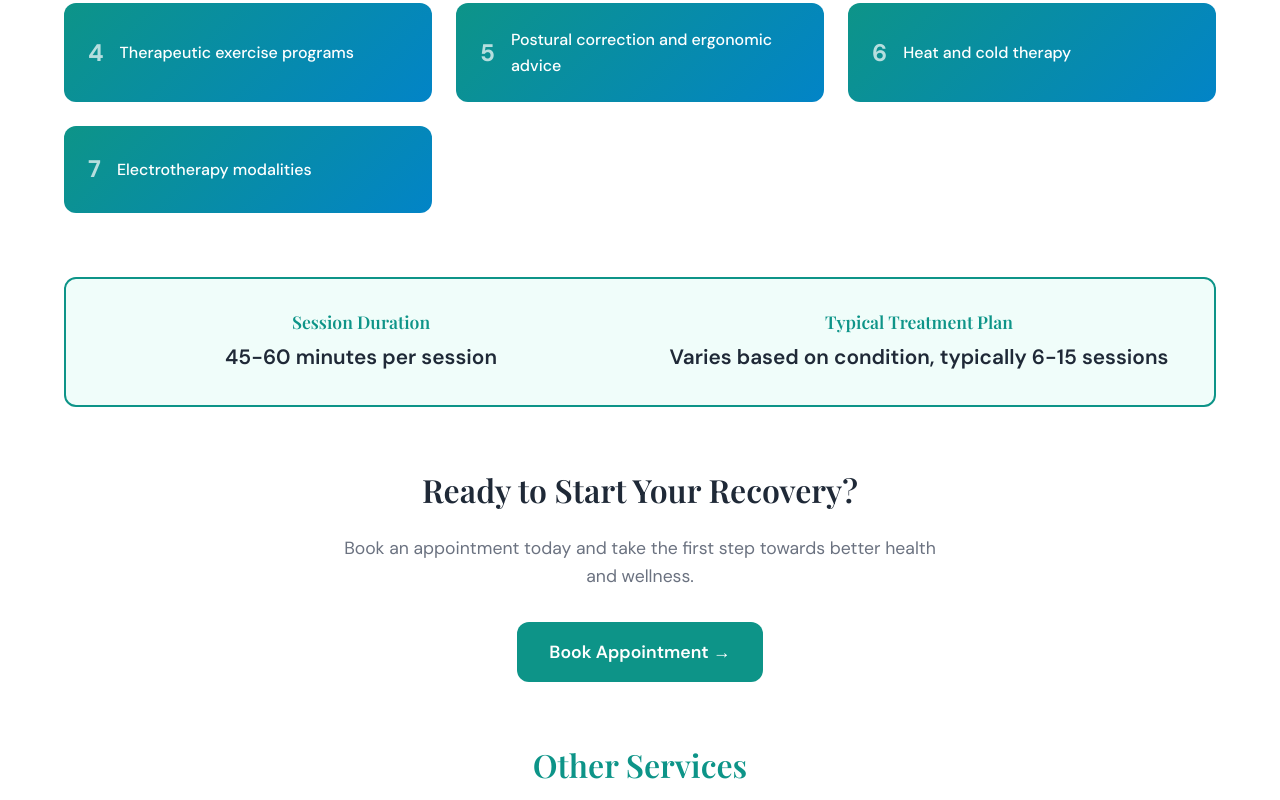
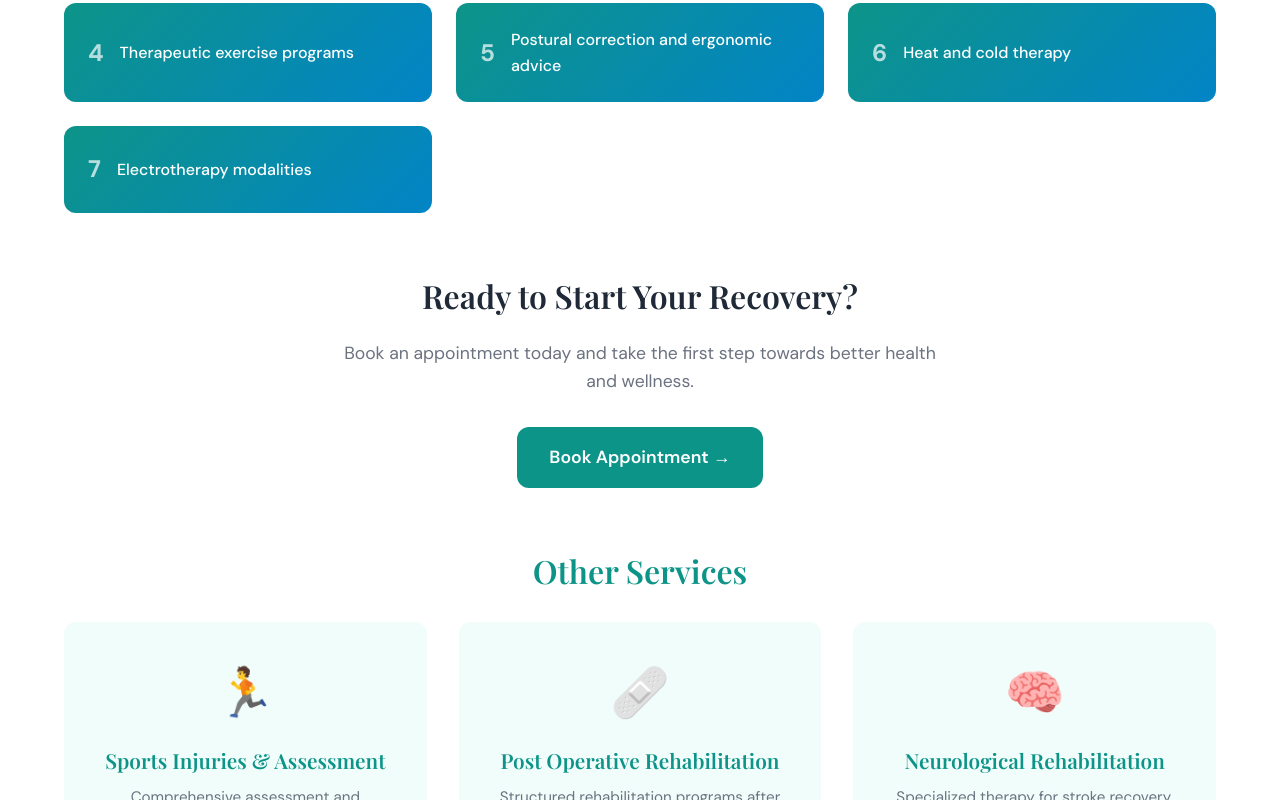
Before and after one commit to atul-pr/Physio, a React (Vite) app in the folder frontend/: page /services/orthopaedic-conditions in a window 1280 px wide. Shown: the part 2000-2800 px from the top of the page. Built offline with nearby package versions, Linux system fonts and the light colour scheme; no server answers.

Commit message:
final -v

```diff
--- a/frontend/src/data/contact.js
+++ b/frontend/src/data/contact.js
@@ -1,7 +1,7 @@
 export const contactInfo = {
   address: "Mangala Hospital 3rd Floor, Bamandayapada, Military Rd, near Custom Colony, opp. Joggers Park, Marol, Andheri East, Mumbai, Maharashtra 400059",
   phone: "+91 8767009944",
-  email: "info@physiocare.com",
+  email: "physiocaresports33@gmail.com",
 
   // WhatsApp - format: country code + number (no + or spaces)
   whatsapp: "918767009944",
--- a/frontend/src/pages/ServiceDetail.jsx
+++ b/frontend/src/pages/ServiceDetail.jsx
@@ -159,27 +159,7 @@ export default function ServiceDetail() {
                             </div>
                         </motion.div>
 
-                        {/* Session Information */}
-                        <motion.div variants={itemVariants} style={{ marginBottom: "4rem" }}>
-                            <div style={{
-                                background: "var(--color-bg-alt)",
-                                padding: "2rem",
-                                borderRadius: "12px",
-                                border: "2px solid var(--color-primary)",
-                                display: "grid",
-                                gridTemplateColumns: "repeat(auto-fit, minmax(250px, 1fr))",
-                                gap: "2rem"
-                            }}>
-                                <div style={{ textAlign: "center" }}>
-                                    <h3 style={{ color: "var(--color-primary)", marginBottom: "0.5rem", fontSize: "1.1rem" }}>Session Duration</h3>
-                                    <p style={{ fontSize: "1.3rem", fontWeight: "600", color: "var(--color-text)", margin: 0 }}>{service.duration}</p>
-                                </div>
-                                <div style={{ textAlign: "center" }}>
-                                    <h3 style={{ color: "var(--color-primary)", marginBottom: "0.5rem", fontSize: "1.1rem" }}>Typical Treatment Plan</h3>
-                                    <p style={{ fontSize: "1.3rem", fontWeight: "600", color: "var(--color-text)", margin: 0 }}>{service.sessions}</p>
-                                </div>
-                            </div>
-                        </motion.div>
+
 
                         {/* Call to Action */}
                         <motion.div variants={itemVariants} style={{ textAlign: "center", marginBottom: "4rem" }}>
```
